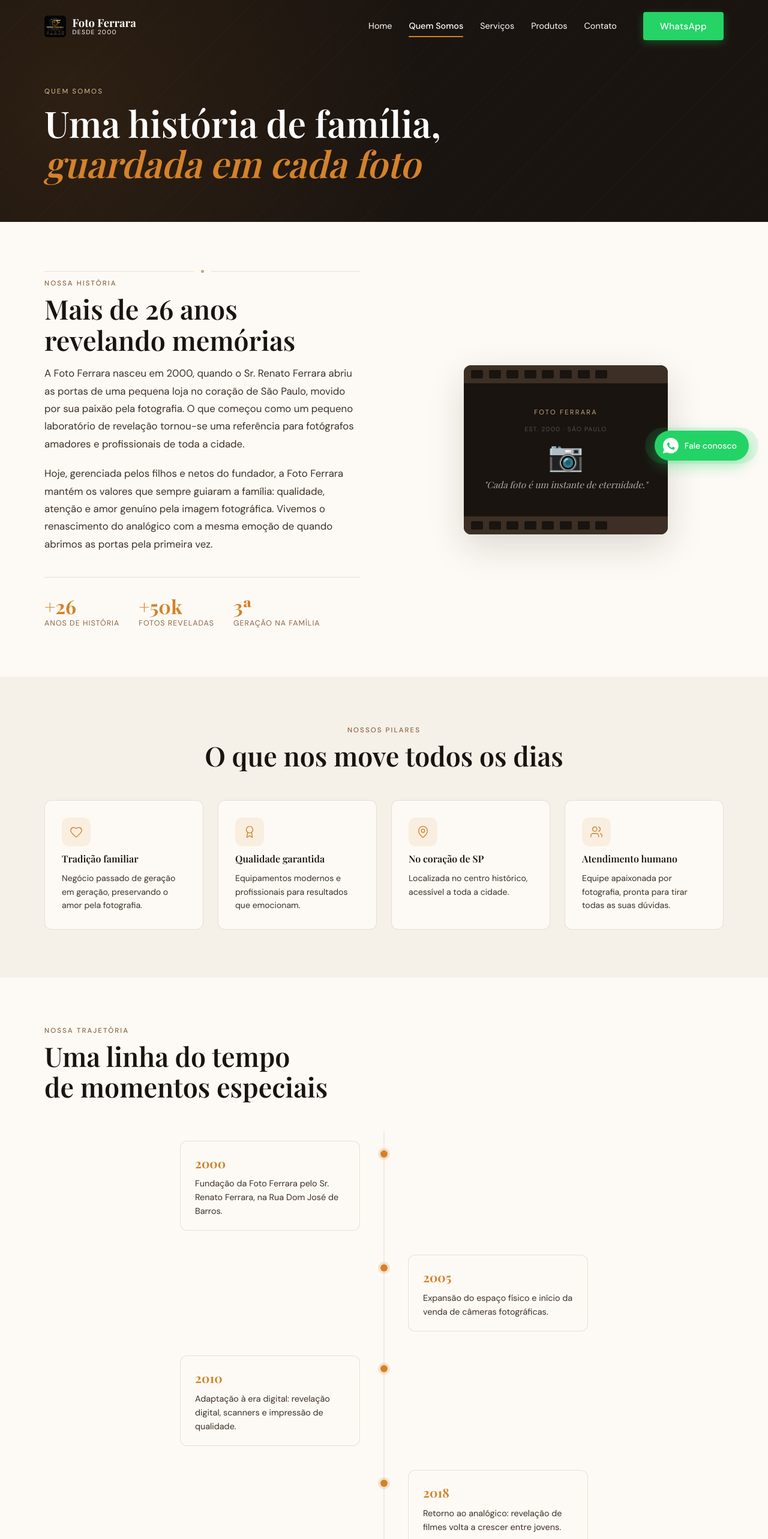
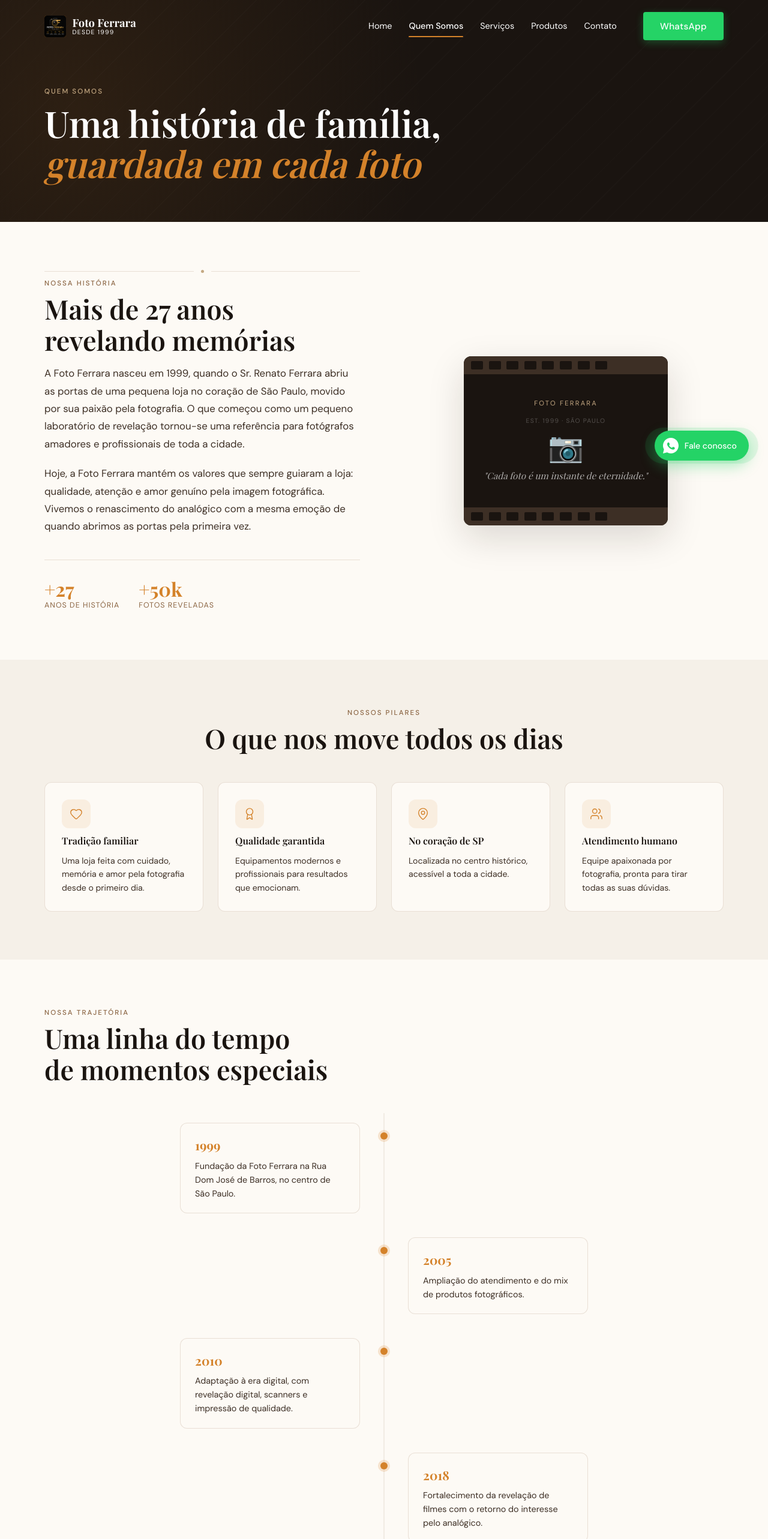
Before and after one commit to erickramossantoser/foto-ferrara-site, a React (Vite) app: page /sobre in a window 1280 px wide. Shown: the top 2566 px of the page at 60% size. Built offline with nearby package versions, Linux system fonts and the light colour scheme; a web font is replaced by a local one.

Commit message:
feat: atualizando depoimentos e historia da Foto Ferrara

```diff
--- a/src/components/Footer.jsx
+++ b/src/components/Footer.jsx
@@ -17,11 +17,11 @@ export default function Footer() {
               <div className="footer__logo-icon"><Camera size={18} /></div>
               <div>
                 <p className="footer__logo-name">Foto Ferrara</p>
-                <p className="footer__logo-tag">desde 2000</p>
+                <p className="footer__logo-tag">desde 1999</p>
               </div>
             </div>
             <p className="footer__tagline">
-              Revelamos memórias há mais de 26 anos no coração de São Paulo.
+              Revelamos memórias há mais de 27 anos no coração de São Paulo.
             </p>
           </div>
 
--- a/src/components/Header.jsx
+++ b/src/components/Header.jsx
@@ -39,7 +39,7 @@ export default function Header() {
           </div>
           <div className="header__logo-text">
             <span className="header__logo-name">Foto Ferrara</span>
-            <span className="header__logo-tag">desde 2000</span>
+            <span className="header__logo-tag">desde 1999</span>
           </div>
         </Link>
 
--- a/src/pages/Home.jsx
+++ b/src/pages/Home.jsx
@@ -36,18 +36,33 @@ const destaques = [
 
 const depoimentos = [
   {
-    nome: 'Mariana Costa',
-    texto: 'Revelo meus filmes analógicos aqui há anos. Qualidade impecável e atendimento super atencioso.',
+    nome: 'Vagner Roberto Silva',
+    texto: 'Uns dos poucos locais no Centro de São Paulo que revela filmes antigos e fotos digitais. Atendimento super especial e rápido. Recomendo.',
     nota: 5,
   },
   {
-    nome: 'Rafael Andrade',
-    texto: 'Comprei minha primeira câmera Fujifilm aqui. Me orientaram muito bem e o preço foi ótimo.',
+    nome: 'ALINE LIMA LINE',
+    texto: 'Super recomendo a Foto Ferrara! O atendimento foi impecável do início ao fim. Os produtos foram entregues conforme o combinado, com muita qualidade.',
     nota: 5,
   },
   {
-    nome: 'Júlia Mendes',
-    texto: 'Revelei o álbum do casamento na Foto Ferrara. As fotos ficaram lindas, emocionei muito!',
+    nome: 'Rosi Ramos',
+    texto: 'Revelei fotos lá. Atendimento rápido e cordial. Tem diversos itens que podemos presentear e faz fotos na hora para documentos.',
+    nota: 5,
+  },
+  {
+    nome: 'Alice Marques',
+    texto: 'Ótimo atendimento! Recebi as melhores dicas do Renato sobre câmeras analógicas.',
+    nota: 5,
+  },
+  {
+    nome: 'Birulinha Gege',
+    texto: 'O local oferece um serviço de revelação de filmes com alto padrão técnico e de qualidade. Entregou trabalho em alta qualidade e muito rápido.',
+    nota: 5,
+  },
+  {
+    nome: 'Daniel Bernardo',
+    texto: 'Ótimo atendimento e preços justos! Consertei minhas câmeras por lá, ficaram muito boas.',
     nota: 5,
   },
 ];
@@ -69,7 +84,7 @@ export default function Home() {
           </h1>
           <p className="hero__subtitle fade-up fade-up-2">
             Revelação de fotos, filmes analógicos e câmeras no coração de São Paulo.
-            Mais de 26 anos preservando momentos que não têm preço.
+            Mais de 27 anos preservando momentos que não têm preço.
           </p>
           <div className="hero__actions fade-up fade-up-3">
             <button
@@ -87,7 +102,7 @@ export default function Home() {
 
           {/* Stats strip */}
           <div className="hero__stats fade-up fade-up-4">
-            {[['26', 'Anos de história'], ['50k+', 'Fotos reveladas'], ['⭐ 4.1', 'Avaliação no Google']].map(([n, l]) => (
+            {[['27', 'Anos de história'], ['50k+', 'Fotos reveladas'], ['⭐ 4.1', 'Avaliação no Google']].map(([n, l]) => (
               <div key={l} className="hero__stat">
                 <strong>{n}</strong>
                 <span>{l}</span>
--- a/src/pages/Sobre.jsx
+++ b/src/pages/Sobre.jsx
@@ -2,18 +2,18 @@ import { Heart, Award, MapPin, Users } from 'lucide-react';
 import './Sobre.css';
 
 const valores = [
-  { icon: <Heart size={22} strokeWidth={1.5} />, titulo: 'Tradição familiar', desc: 'Negócio passado de geração em geração, preservando o amor pela fotografia.' },
+  { icon: <Heart size={22} strokeWidth={1.5} />, titulo: 'Tradição familiar', desc: 'Uma loja feita com cuidado, memória e amor pela fotografia desde o primeiro dia.' },
   { icon: <Award size={22} strokeWidth={1.5} />, titulo: 'Qualidade garantida', desc: 'Equipamentos modernos e profissionais para resultados que emocionam.' },
   { icon: <MapPin size={22} strokeWidth={1.5} />, titulo: 'No coração de SP', desc: 'Localizada no centro histórico, acessível a toda a cidade.' },
   { icon: <Users size={22} strokeWidth={1.5} />, titulo: 'Atendimento humano', desc: 'Equipe apaixonada por fotografia, pronta para tirar todas as suas dúvidas.' },
 ];
 
 const linha_do_tempo = [
-  { ano: '2000', evento: 'Fundação da Foto Ferrara pelo Sr. Renato Ferrara, na Rua Dom José de Barros.' },
-  { ano: '2005', evento: 'Expansão do espaço físico e início da venda de câmeras fotográficas.' },
-  { ano: '2010', evento: 'Adaptação à era digital: revelação digital, scanners e impressão de qualidade.' },
-  { ano: '2018', evento: 'Retorno ao analógico: revelação de filmes volta a crescer entre jovens.' },
-  { ano: 'Hoje', evento: 'Referência em revelação analógica e digital no centro de São Paulo.' },
+  { ano: '1999', evento: 'Fundação da Foto Ferrara na Rua Dom José de Barros, no centro de São Paulo.' },
+  { ano: '2005', evento: 'Ampliação do atendimento e do mix de produtos fotográficos.' },
+  { ano: '2010', evento: 'Adaptação à era digital, com revelação digital, scanners e impressão de qualidade.' },
+  { ano: '2018', evento: 'Fortalecimento da revelação de filmes com o retorno do interesse pelo analógico.' },
+  { ano: 'Hoje', evento: 'Referência em revelação analógica, fotos digitais e produtos fotográficos no centro de São Paulo.' },
 ];
 
 export default function Sobre() {
@@ -36,32 +36,27 @@ export default function Sobre() {
           <div className="sobre__historia-text">
             <div className="ornament"><div className="ornament-dot" /></div>
             <p className="section-label">Nossa história</p>
-            <h2 className="section-title">Mais de 26 anos<br />revelando memórias</h2>
+            <h2 className="section-title">Mais de 27 anos<br />revelando memórias</h2>
             <p className="section-body" style={{ marginBottom: '1.25rem' }}>
-              A Foto Ferrara nasceu em 2000, quando o Sr. Renato Ferrara abriu as portas
+              A Foto Ferrara nasceu em 1999, quando o Sr. Renato Ferrara abriu as portas
               de uma pequena loja no coração de São Paulo, movido por sua paixão pela fotografia.
               O que começou como um pequeno laboratório de revelação tornou-se uma referência
               para fotógrafos amadores e profissionais de toda a cidade.
             </p>
             <p className="section-body">
-              Hoje, gerenciada pelos filhos e netos do fundador, a Foto Ferrara mantém os
-              valores que sempre guiaram a família: qualidade, atenção e amor genuíno pela
-              imagem fotográfica. Vivemos o renascimento do analógico com a mesma emoção
+              Hoje, a Foto Ferrara mantém os valores que sempre guiaram a loja: qualidade,
+              atenção e amor genuíno pela imagem fotográfica. Vivemos o renascimento do analógico com a mesma emoção
               de quando abrimos as portas pela primeira vez.
             </p>
 
             <div className="sobre__badges">
               <div className="sobre__badge">
-                <strong>+26</strong>
+                <strong>+27</strong>
                 <span>anos de história</span>
               </div>
               <div className="sobre__badge">
                 <strong>+50k</strong>
                 <span>fotos reveladas</span>
-              </div>
-              <div className="sobre__badge">
-                <strong>3ª</strong>
-                <span>geração na família</span>
               </div>
             </div>
           </div>
@@ -76,7 +71,7 @@ export default function Sobre() {
               </div>
               <div className="sobre__film-frame">
                 <span className="sobre__film-label">FOTO FERRARA</span>
-                <span className="sobre__film-year">EST. 2000 · SÃO PAULO</span>
+                <span className="sobre__film-year">EST. 1999 · SÃO PAULO</span>
                 <div className="sobre__film-icon">📷</div>
                 <p className="sobre__film-quote italic">
                   "Cada foto é um instante de eternidade."
```
